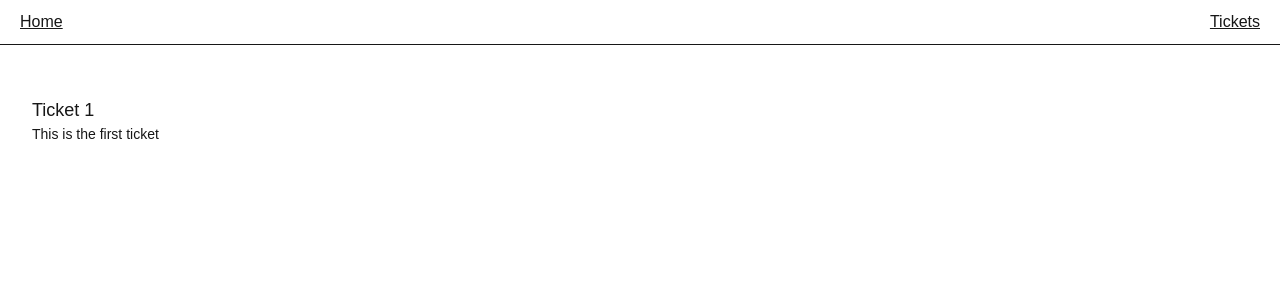
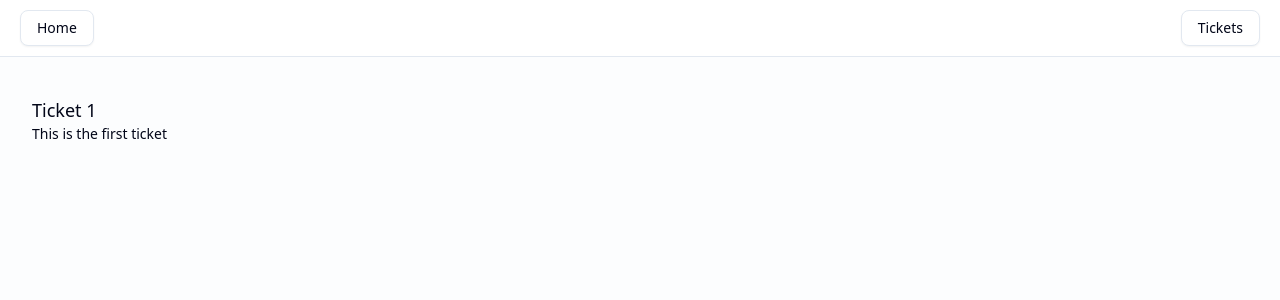
Before and after one commit to GeekyGuang/the-road-to-next, a Next.js app: page /tickets/1 in a window 1280 px wide. Shown: the top 300 px of the page. Built offline with nearby package versions, Linux system fonts and the light colour scheme.

Commit message:
feat: 添加 shadcn/ui 组件库和基础配置

```diff
--- a/src/app/globals.css
+++ b/src/app/globals.css
@@ -1,9 +1,7 @@
 @import "tailwindcss";
+@import "tw-animate-css";
 
-:root {
-  --background: #ffffff;
-  --foreground: #171717;
-}
+@custom-variant dark (&:is(.dark *));
 
 @theme inline {
   --color-background: var(--background);
@@ -11,6 +9,39 @@
   --font-sans: var(--font-geist-sans);
   --font-mono: var(--font-geist-mono);
   --animate-fade-in-from-top: fade-in-from-top 0.6s ease-in-out;
+  --color-sidebar-ring: var(--sidebar-ring);
+  --color-sidebar-border: var(--sidebar-border);
+  --color-sidebar-accent-foreground: var(--sidebar-accent-foreground);
+  --color-sidebar-accent: var(--sidebar-accent);
+  --color-sidebar-primary-foreground: var(--sidebar-primary-foreground);
+  --color-sidebar-primary: var(--sidebar-primary);
+  --color-sidebar-foreground: var(--sidebar-foreground);
+  --color-sidebar: var(--sidebar);
+  --color-chart-5: var(--chart-5);
+  --color-chart-4: var(--chart-4);
+  --color-chart-3: var(--chart-3);
+  --color-chart-2: var(--chart-2);
+  --color-chart-1: var(--chart-1);
+  --color-ring: var(--ring);
+  --color-input: var(--input);
+  --color-border: var(--border);
+  --color-destructive: var(--destructive);
+  --color-accent-foreground: var(--accent-foreground);
+  --color-accent: var(--accent);
+  --color-muted-foreground: var(--muted-foreground);
+  --color-muted: var(--muted);
+  --color-secondary-foreground: var(--secondary-foreground);
+  --color-secondary: var(--secondary);
+  --color-primary-foreground: var(--primary-foreground);
+  --color-primary: var(--primary);
+  --color-popover-foreground: var(--popover-foreground);
+  --color-popover: var(--popover);
+  --color-card-foreground: var(--card-foreground);
+  --color-card: var(--card);
+  --radius-sm: calc(var(--radius) - 4px);
+  --radius-md: calc(var(--radius) - 2px);
+  --radius-lg: var(--radius);
+  --radius-xl: calc(var(--radius) + 4px);
 }
 
 @keyframes fade-in-from-top {
@@ -24,16 +55,80 @@
   }
 }
 
+:root {
+  --radius: 0.625rem;
+  --background: oklch(1 0 0);
+  --foreground: oklch(0.129 0.042 264.695);
+  --card: oklch(1 0 0);
+  --card-foreground: oklch(0.129 0.042 264.695);
+  --popover: oklch(1 0 0);
+  --popover-foreground: oklch(0.129 0.042 264.695);
+  --primary: oklch(0.208 0.042 265.755);
+  --primary-foreground: oklch(0.984 0.003 247.858);
+  --secondary: oklch(0.968 0.007 247.896);
+  --secondary-foreground: oklch(0.208 0.042 265.755);
+  --muted: oklch(0.968 0.007 247.896);
+  --muted-foreground: oklch(0.554 0.046 257.417);
+  --accent: oklch(0.968 0.007 247.896);
+  --accent-foreground: oklch(0.208 0.042 265.755);
+  --destructive: oklch(0.577 0.245 27.325);
+  --border: oklch(0.929 0.013 255.508);
+  --input: oklch(0.929 0.013 255.508);
+  --ring: oklch(0.704 0.04 256.788);
+  --chart-1: oklch(0.646 0.222 41.116);
+  --chart-2: oklch(0.6 0.118 184.704);
+  --chart-3: oklch(0.398 0.07 227.392);
+  --chart-4: oklch(0.828 0.189 84.429);
+  --chart-5: oklch(0.769 0.188 70.08);
+  --sidebar: oklch(0.984 0.003 247.858);
+  --sidebar-foreground: oklch(0.129 0.042 264.695);
+  --sidebar-primary: oklch(0.208 0.042 265.755);
+  --sidebar-primary-foreground: oklch(0.984 0.003 247.858);
+  --sidebar-accent: oklch(0.968 0.007 247.896);
+  --sidebar-accent-foreground: oklch(0.208 0.042 265.755);
+  --sidebar-border: oklch(0.929 0.013 255.508);
+  --sidebar-ring: oklch(0.704 0.04 256.788);
+}
 
-@media (prefers-color-scheme: dark) {
-  :root {
-    --background: #0a0a0a;
-    --foreground: #ededed;
+.dark {
+  --background: oklch(0.129 0.042 264.695);
+  --foreground: oklch(0.984 0.003 247.858);
+  --card: oklch(0.208 0.042 265.755);
+  --card-foreground: oklch(0.984 0.003 247.858);
+  --popover: oklch(0.208 0.042 265.755);
+  --popover-foreground: oklch(0.984 0.003 247.858);
+  --primary: oklch(0.929 0.013 255.508);
+  --primary-foreground: oklch(0.208 0.042 265.755);
+  --secondary: oklch(0.279 0.041 260.031);
+  --secondary-foreground: oklch(0.984 0.003 247.858);
+  --muted: oklch(0.279 0.041 260.031);
+  --muted-foreground: oklch(0.704 0.04 256.788);
+  --accent: oklch(0.279 0.041 260.031);
+  --accent-foreground: oklch(0.984 0.003 247.858);
+  --destructive: oklch(0.704 0.191 22.216);
+  --border: oklch(1 0 0 / 10%);
+  --input: oklch(1 0 0 / 15%);
+  --ring: oklch(0.551 0.027 264.364);
+  --chart-1: oklch(0.488 0.243 264.376);
+  --chart-2: oklch(0.696 0.17 162.48);
+  --chart-3: oklch(0.769 0.188 70.08);
+  --chart-4: oklch(0.627 0.265 303.9);
+  --chart-5: oklch(0.645 0.246 16.439);
+  --sidebar: oklch(0.208 0.042 265.755);
+  --sidebar-foreground: oklch(0.984 0.003 247.858);
+  --sidebar-primary: oklch(0.488 0.243 264.376);
+  --sidebar-primary-foreground: oklch(0.984 0.003 247.858);
+  --sidebar-accent: oklch(0.279 0.041 260.031);
+  --sidebar-accent-foreground: oklch(0.984 0.003 247.858);
+  --sidebar-border: oklch(1 0 0 / 10%);
+  --sidebar-ring: oklch(0.551 0.027 264.364);
+}
+
+@layer base {
+  * {
+    @apply border-border outline-ring/50;
+  }
+  body {
+    @apply bg-background text-foreground;
   }
 }
-
-body {
-  background: var(--background);
-  color: var(--foreground);
-  font-family: Arial, Helvetica, sans-serif;
-}
--- a/src/app/layout.tsx
+++ b/src/app/layout.tsx
@@ -2,6 +2,7 @@
 import type { Metadata } from "next";
 import { Geist, Geist_Mono } from "next/font/google";
 import Link from "next/link";
+import { buttonVariants } from "@/components/ui/button";
 import { homePath, ticketsPath } from "@/paths";
 
 const geistSans = Geist({
@@ -35,8 +36,8 @@
           border-b bg-background/95 backdrop-blur
           w-full flex py-2.5 px-5 justify-between
         ">
-          <Link href={homePath()} className="underline">Home</Link>
-          <Link href={ticketsPath()} className="underline">Tickets</Link>
+          <Link href={homePath()} className={buttonVariants({ variant: "outline" })}>Home</Link>
+          <Link href={ticketsPath()} className={buttonVariants({ variant: "outline" })}>Tickets</Link>
         </nav>
         <main className="
           min-h-screen flex-1
--- /dev/null
+++ b/src/components/ui/button.tsx
@@ -0,0 +1,58 @@
+import { Slot } from "@radix-ui/react-slot"
+import { cva, type VariantProps } from "class-variance-authority"
+import * as React from "react"
+import { cn } from "@/lib/utils"
+
+const buttonVariants = cva(
+  "inline-flex items-center justify-center gap-2 whitespace-nowrap rounded-md text-sm font-medium transition-all disabled:pointer-events-none disabled:opacity-50 [&_svg]:pointer-events-none [&_svg:not([class*='size-'])]:size-4 shrink-0 [&_svg]:shrink-0 outline-none focus-visible:border-ring focus-visible:ring-ring/50 focus-visible:ring-[3px] aria-invalid:ring-destructive/20 dark:aria-invalid:ring-destructive/40 aria-invalid:border-destructive",
+  {
+    variants: {
+      variant: {
+        default:
+          "bg-primary text-primary-foreground shadow-xs hover:bg-primary/90",
+        destructive:
+          "bg-destructive text-white shadow-xs hover:bg-destructive/90 focus-visible:ring-destructive/20 dark:focus-visible:ring-destructive/40 dark:bg-destructive/60",
+        outline:
+          "border bg-background shadow-xs hover:bg-accent hover:text-accent-foreground dark:bg-input/30 dark:border-input dark:hover:bg-input/50",
+        secondary:
+          "bg-secondary text-secondary-foreground shadow-xs hover:bg-secondary/80",
+        ghost:
+          "hover:bg-accent hover:text-accent-foreground dark:hover:bg-accent/50",
+        link: "text-primary underline-offset-4 hover:underline",
+      },
+      size: {
+        default: "h-9 px-4 py-2 has-[>svg]:px-3",
+        sm: "h-8 rounded-md gap-1.5 px-3 has-[>svg]:px-2.5",
+        lg: "h-10 rounded-md px-6 has-[>svg]:px-4",
+        icon: "size-9",
+      },
+    },
+    defaultVariants: {
+      variant: "default",
+      size: "default",
+    },
+  }
+)
+
+function Button({
+  className,
+  variant,
+  size,
+  asChild = false,
+  ...props
+}: React.ComponentProps<"button"> &
+  VariantProps<typeof buttonVariants> & {
+    asChild?: boolean
+  }) {
+  const Comp = asChild ? Slot : "button"
+
+  return (
+    <Comp
+      data-slot="button"
+      className={cn(buttonVariants({ variant, size, className }))}
+      {...props}
+    />
+  )
+}
+
+export { Button, buttonVariants }
--- /dev/null
+++ b/src/lib/utils.ts
@@ -0,0 +1,6 @@
+import { type ClassValue,clsx } from "clsx"
+import { twMerge } from "tailwind-merge"
+
+export function cn(...inputs: ClassValue[]) {
+  return twMerge(clsx(inputs))
+}
```
Also changed, not shown: package.json (+6 -1 lines), components.json (added), 1 other file (tests, documents, lock files or other folders).
